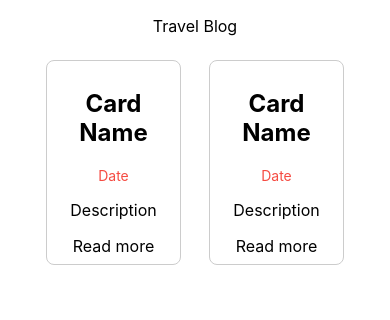
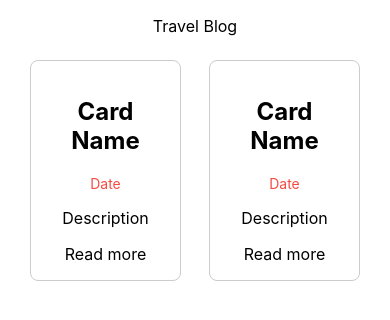
Before and after one commit to minh197/WeBlog, a React (Create React App) app in the folder client/: page / in a window 390 px wide. Shown: the top 320 px of the page. Built offline with nearby package versions, Linux system fonts and the light colour scheme.

Commit message:
Add media query to make card more responsive

```diff
--- a/client/src/components/Card.css
+++ b/client/src/components/Card.css
@@ -6,6 +6,13 @@
   margin: 8px;
   max-width: 300px;
 }
+@media screen and (max-width: 600px) {
+  .card {
+    width: 100%;
+    padding: 16px;
+    margin-bottom: 20px;
+  }
+}
 .date {
   font-size: 0.875rem;
   color: rgb(245, 75, 66);
```
